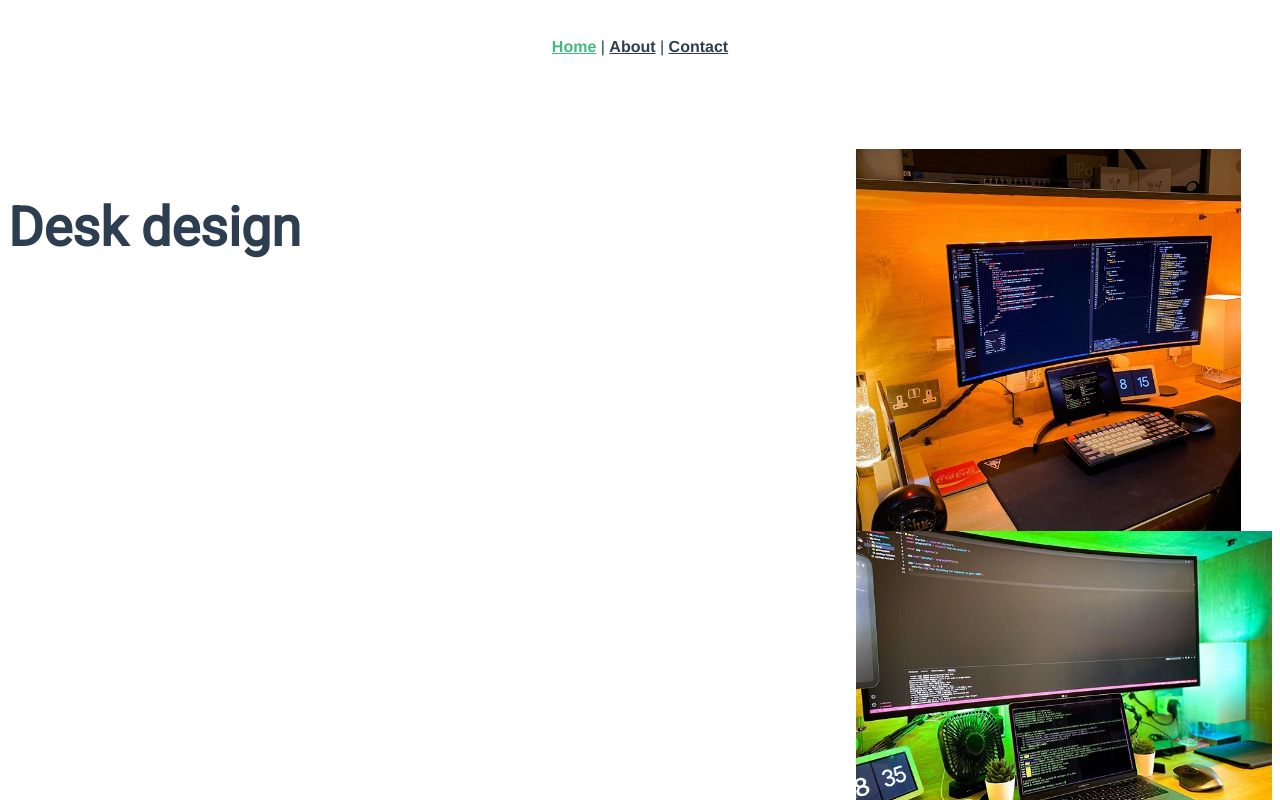
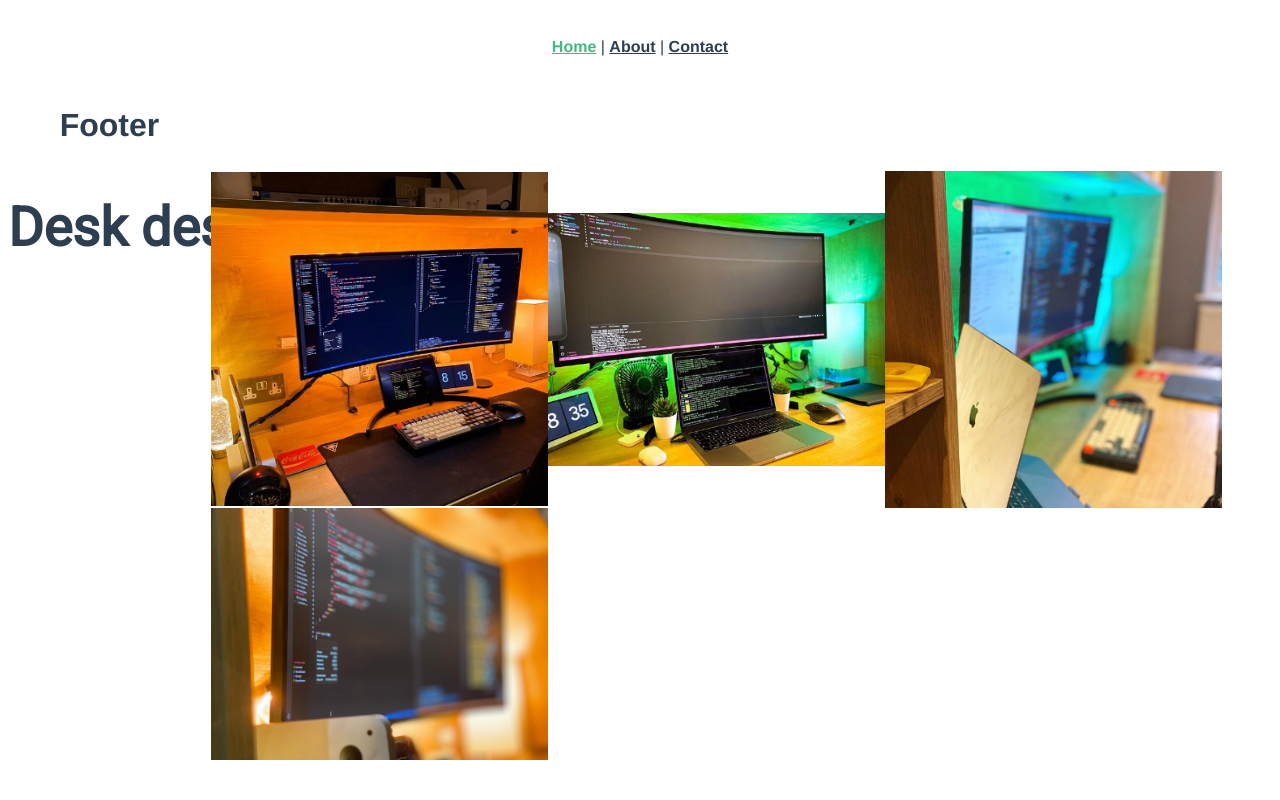
Before and after one commit to skykosiner/Desk-design, a Vue app: page /#/ in a window 1280 px wide. Shown: the top 800 px of the page. Built offline with nearby package versions, Linux system fonts and the light colour scheme.

Commit message:
images finshed

```diff
--- /dev/null
+++ b/src/components/Footer.vue
@@ -0,0 +1,9 @@
+<template>
+    <h1>Footer</h1>
+</template>
+
+<script>
+export default {
+    name: "Footer"
+}
+</script>
--- a/src/components/Image.vue
+++ b/src/components/Image.vue
@@ -1,9 +1,11 @@
 <template>
   <div class="Images">
-      <img src="../assets/far.png" alt="">
-      <img src="../assets/npm.png" alt="">
-      <img src="../assets/react.png" alt="">
-      <img src="../assets/mac.png" alt="">
+      <div class="img">
+        <img src="../assets/far.png" alt="">
+        <img src="../assets/npm.png" alt="">
+        <img src="../assets/react.png" alt="">
+        <img src="../assets/mac.png" alt="">
+      </div>
   </div>
 </template>
 
@@ -17,14 +19,14 @@ export default {
 </script>
 
 <style scoped>
-.Images{
+.img{
     display: grid;
     grid-template-columns: repeat(auto-fit, minmax(300px, 1fr));
-    grid-gap: -10%;
     position: relative;
     align-items: center;
-    width: auto;
+    width: 80%;
     float: right;
+    margin-right: 50px;
     margin-top: 5%;
 }
 .img img{
--- a/src/views/Home.vue
+++ b/src/views/Home.vue
@@ -2,18 +2,22 @@
   <div class="home">
     <h1 class="title">Desk design</h1>
     <Images />
+    <Footer />
   </div>
 </template>
 
 <script>
-// @ is an alias to /src
+// Components
 import Images from '../components/Image';
+import Footer from '../components/Footer'
+// Global css
 import '../App.css'
 
 export default {
   name: 'Home',
   components: {
-    Images
+    Images,
+    Footer
   }
 }
 </script>
```
